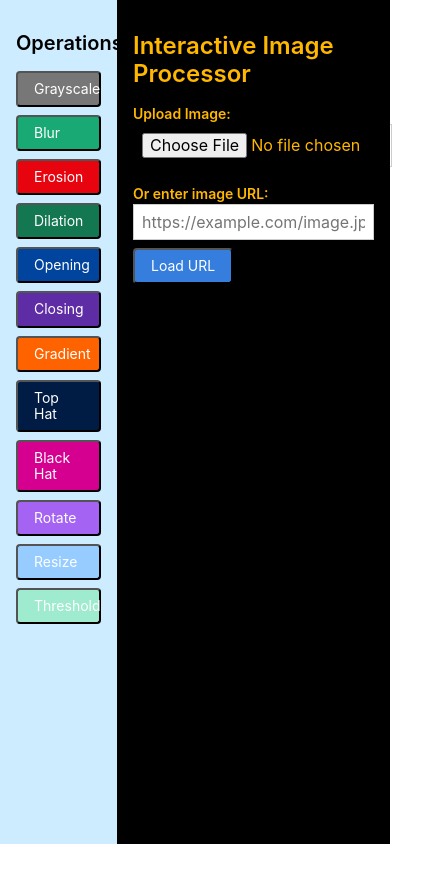
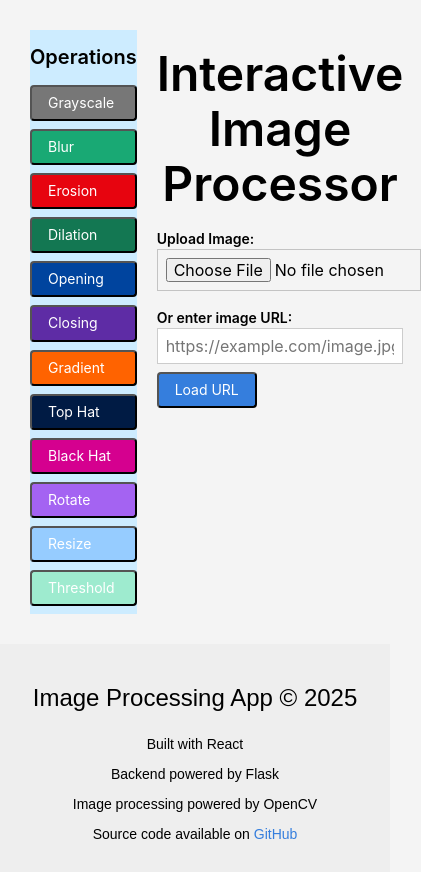
Before and after one commit to Tydotbaba/interactive-web-image-editor, a React (Create React App) app in the folder frontend/: page / in a window 390 px wide. Shown: the whole page, 421 px wide, since content can reach past the window. Before the commit the page ends 844 px from the top, so only its background shows below. Built offline with nearby package versions, Linux system fonts and the light colour scheme.

Commit message:
updated styling

```diff
--- a/frontend/package.json
+++ b/frontend/package.json
@@ -1,6 +1,7 @@
 {
   "name": "frontend",
   "version": "0.1.0",
+  "home": "https://Tydotbaba.github.io/interactive-web-image-editor",
   "private": true,
   "dependencies": {
     "@testing-library/dom": "^10.4.0",
@@ -8,6 +9,7 @@
     "@testing-library/react": "^16.1.0",
     "@testing-library/user-event": "^13.2.1",
     "bootstrap": "^5.3.5",
+    "gh-pages": "^6.3.0",
     "react": "^19.1.0",
     "react-dom": "^19.1.0",
     "react-scripts": "5.0.1",
@@ -16,6 +18,8 @@
     "web-vitals": "^2.1.0"
   },
   "scripts": {
+    "predeploy": "yarn run build",
+    "deploy": "gh-pages -d build",
     "start": "react-scripts start",
     "build": "react-scripts build",
     "test": "react-scripts test",
--- /dev/null
+++ b/frontend/src/App.css
@@ -0,0 +1,33 @@
+/* App.css */
+body {
+    font-family: Arial, sans-serif;
+    background-color: #f4f4f4;
+    margin: 0;
+    padding: 0;
+}
+h1 {
+    text-align: center;
+    color: #fff;
+    margin-top: 20px;
+    font-size: 2.5em;
+}
+
+  .main{
+    display: grid;
+    grid-template-columns: 1fr 4fr;
+    grid-template-rows: 1fr;
+    gap: 20px;
+    margin: 10px;
+    padding: 20px;
+  }
+
+
+  @media screen and (max-width: 600px) {
+    .zone {
+        grid-template-columns: 1fr;
+    }
+    h1 {
+        font-size: 2em;
+    }
+
+  }
--- a/frontend/src/App.js
+++ b/frontend/src/App.js
@@ -1,5 +1,5 @@
 import React, { useState } from 'react';
-// import './App.css'; // You might still have some custom styles
+import './App.css'; // You might still have some custom styles
 // import Button from 'react-bootstrap/Button';
 // import Container from 'react-bootstrap/Container';
 // import Row from 'react-bootstrap/Row';
@@ -22,7 +22,12 @@ function App() {
     const [scaleY, setScaleY] = useState(0.5);
     const [activeOperation, setActiveOperation] = useState(null);
 
-    // ... (handleImageUpload, handleImageUrlChange, handleLoadImageFromUrl functions)
+    const [isOpen, setIsOpen] = useState(true);
+
+    const toggleSidebar = () => {
+      setIsOpen(!isOpen);
+      console.log(isOpen)
+    };
 
     const handleImageUpload = (event) => {
       const file = event.target.files[0];
@@ -118,10 +123,11 @@ function App() {
 
 
     return (
-      <div className="flex sans-serif">
+      <div>
+      <div className="main sans-serif">
       {/* Sidebar */}
-      <aside className="w-30 bg-lightest-blue pa3 vh-100 top-0">
-        <h2 className="f4 fw6 mv3">Operations</h2>
+      <aside className="zone bg-lightest-blue top-0 left-0 bottom-0" >
+        <h2 className="f4 fw6 mv3 tc">Operations</h2>
         <ul className="list pl0 mv0">
           <li className="mv2">
             <button onClick={() => handleOperationClick('grayscale')} className={`f6 link dim br2 ph3 pv2 dib white bg-gray w-100 tl ${activeOperation === 'grayscale' ? 'bg-dark-gray' : ''}`}>Grayscale</button>
@@ -162,9 +168,10 @@ function App() {
         </ul>
       </aside>
 
+
       {/* Main Content */}
-      <div className="w-70 pa3 bg-black gold center">
-        <h1 className="f3 fw6 mv3">Interactive Image Processor</h1>
+      <div className="zone">
+        <h1 className="f1 fw6 black mv3">Interactive Image Processor</h1>
 
         <div className="mb3">
           <label htmlFor="upload" className="db fw6 lh-copy f6">
@@ -283,21 +290,32 @@ function App() {
         )}
 
         {selectedImage && (
-          <div className="flex-wrap">
-            <div className="m3">
+          <div className="flex justify-center mt4">
+            <div className="ma3">
               <h2 className="f4 fw6">Original Image:</h2>
-              <img src={selectedImage} alt="Original" className="mw-100" />
+              <img src={selectedImage} alt="Original" className="mw-100" width={500} />
             </div>
             {processedImage && (
-              <div className="m3">
+              <div className="ma3 ">
                 <h2 className="f4 fw6">Processed Image:</h2>
-                <img src={processedImage} alt="Processed" className="mw-100" />
+                <img src={processedImage} alt="Processed" className="wm-100"  width={500} />
               </div>
             )}
           </div>
         )}
       </div>
-    </div>
+      </div>
+
+
+      <footer className="bg-light-gray pa3 vw-100 tc">
+        <p className="f3">Image Processing App © {new Date().getFullYear()}</p>
+        <p className="f6">Built with React</p>
+        <p className="f6">Backend powered by Flask</p>
+        <p className="f6">Image processing powered by OpenCV</p>
+        <p className="f6">Source code available on <a href="https://github.com/Tydotbaba/interactive-web-image-editor" className="link dim blue">GitHub</a></p>
+      </footer>
+      </div>
+
     );
 }
 
```
